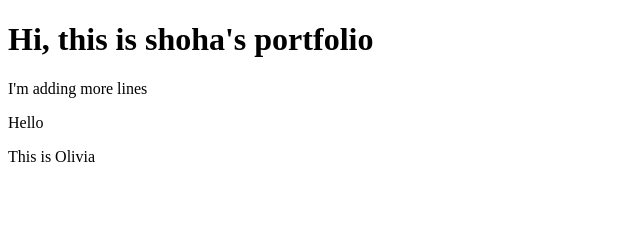
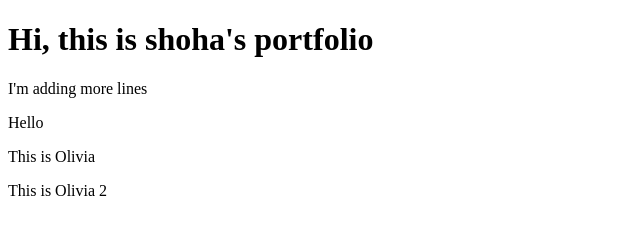
Before and after one commit to smtsuchi/portfolio, a plain HTML site: page index.html in a window 1280 px wide. Shown: the whole page, without its empty margins (0-640 px from the left). Drawn offline with Linux system fonts and the light colour scheme.

Commit message:
olivia's commit

```diff
--- a/index.html
+++ b/index.html
@@ -11,5 +11,6 @@
     <p>I'm adding more lines</p>
     <p>Hello</p>
     <p>This is Olivia</p>
+    <p>This is Olivia 2</p>
 </body>
 </html>
```
